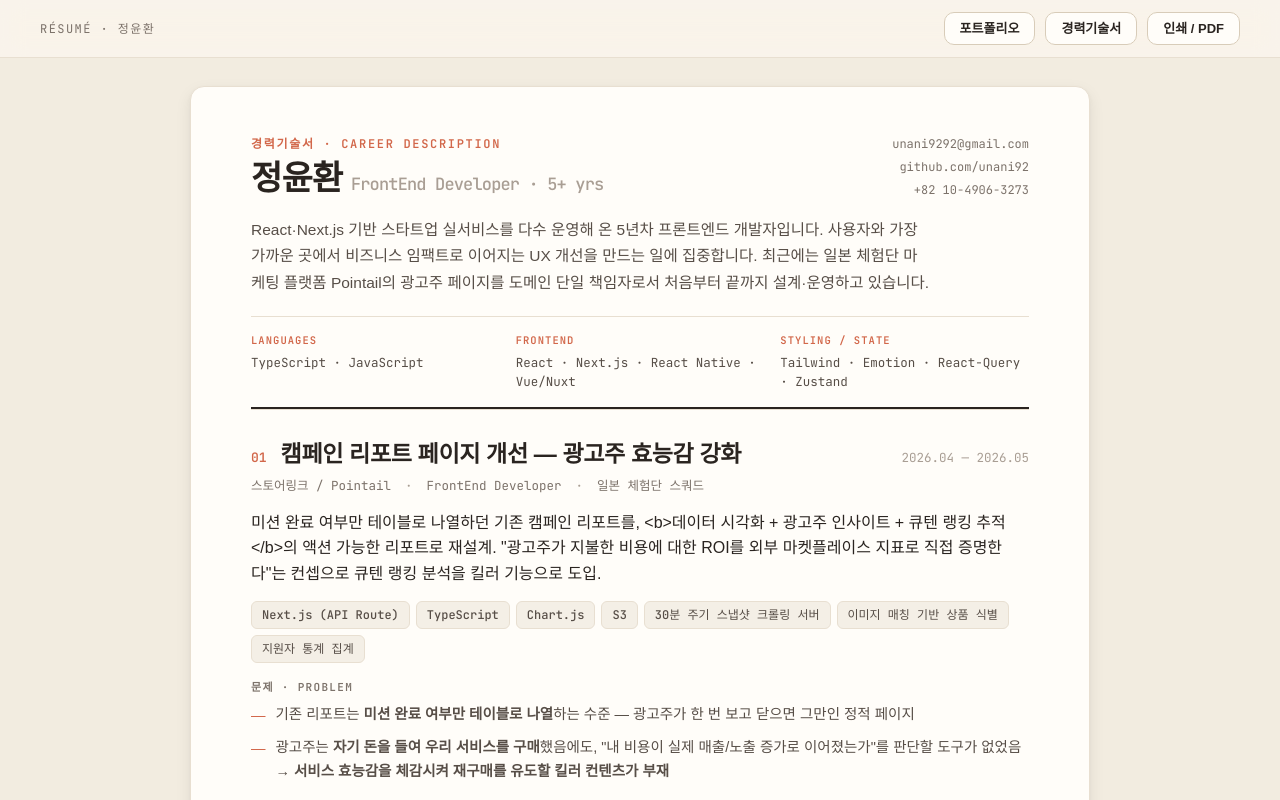
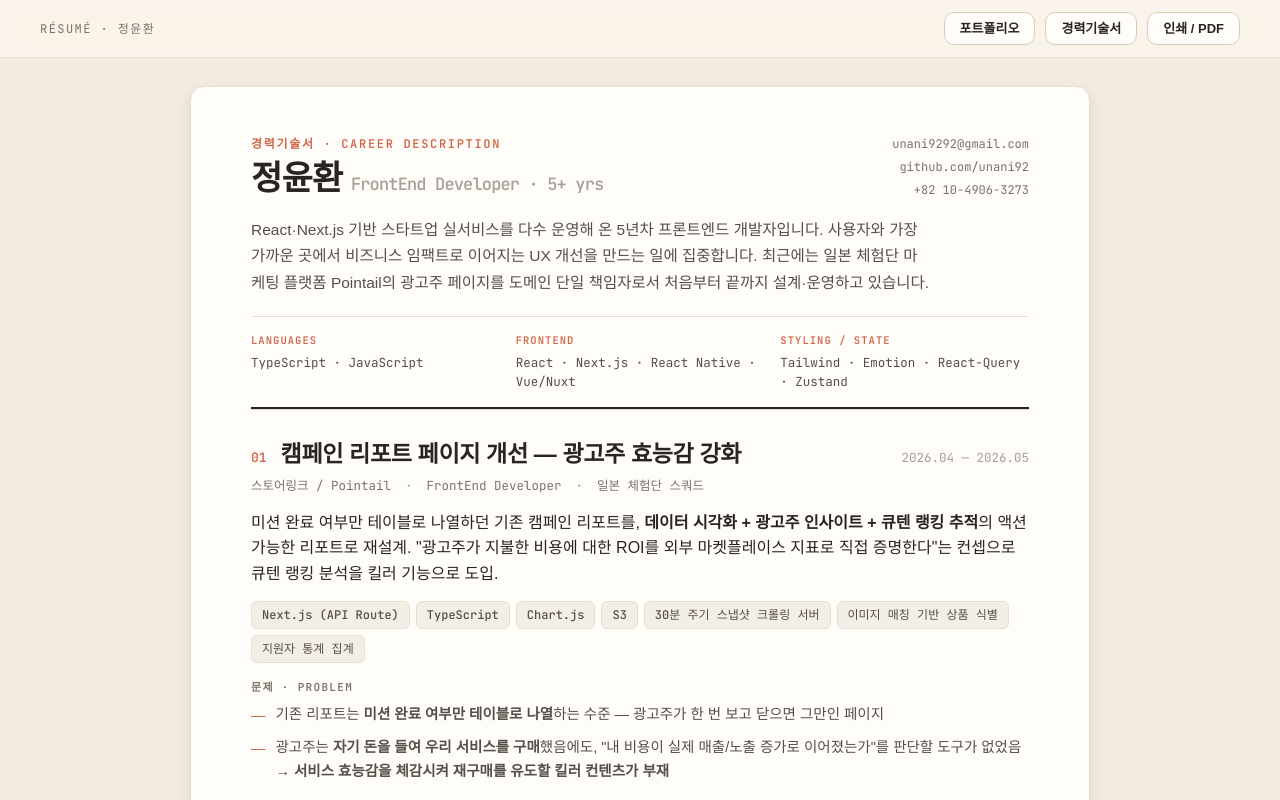
Before and after one commit to unani92/unani-resume, a Next.js app: page /career in a window 1280 px wide. Shown: the top 800 px of the page. Built offline with nearby package versions, Linux system fonts and the light colour scheme; a web font is replaced by a local one.

Commit message:
경력기술서 wip

```diff
--- a/app/career/components/Project.tsx
+++ b/app/career/components/Project.tsx
@@ -1,5 +1,5 @@
 interface Result {
-  metric: string
+  metric?: string
   label: string
 }
 
@@ -7,7 +7,7 @@ interface Phase {
   label: string
   problem?: string[]
   approach: string[]
-  results: Result[]
+  results?: Result[]
 }
 
 interface ProjectData {
@@ -21,7 +21,7 @@ interface ProjectData {
   problem?: string[]
   approach?: string[]
   phases?: Phase[]
-  results: Result[]
+  results?: Result[]
 }
 
 function SectionLabel({
@@ -51,6 +51,7 @@ function BulletList({ items }: { items: string[] }) {
           className="flex gap-2.5 text-[14.5px] leading-[1.65] text-[var(--ink-2)] font-normal"
         >
           <span className="text-[var(--accent)] mt-px flex-shrink-0">—</span>
+          {/** biome-ignore lint/security/noDangerouslySetInnerHtml: <explanation> */}
           <span dangerouslySetInnerHTML={{ __html: t }} />
         </li>
       ))}
@@ -78,7 +79,8 @@ function Block({
 function ResultGrid({ results }: { results: Result[] }) {
   return (
     <div className="flex flex-wrap gap-x-7 gap-y-2.5">
-      {results.map((r, i) => (
+      {results.map((r, i) =>
+        r.metric ? (
           <div key={i} className="min-w-[120px]">
             <div className="font-sans font-extrabold text-[22px] leading-none tracking-[-0.02em] text-[var(--accent-ink)]">
               {r.metric}
@@ -87,7 +89,14 @@ function ResultGrid({ results }: { results: Result[] }) {
               {r.label}
             </div>
           </div>
-      ))}
+        ) : (
+          <div key={i} className="min-w-[120px] flex items-center">
+            <div className="font-sans font-semibold text-[14px] leading-[1.4] text-[var(--ink-2)]">
+              {r.label}
+            </div>
+          </div>
+        ),
+      )}
     </div>
   )
 }
@@ -96,9 +105,10 @@ function ResultsCard({
   results,
   title = '성과 · Result',
 }: {
-  results: Result[]
+  results?: Result[]
   title?: string
 }) {
+  if (!results || results.length === 0) return null
   return (
     <div className="mt-[18px] px-[18px] py-4 bg-[var(--accent-soft)] rounded-[var(--r-sm)] border border-[var(--accent-line)]">
       <div className="font-mono text-[11px] font-semibold uppercase tracking-[0.12em] text-[var(--accent-ink)] mb-2">
@@ -164,9 +174,11 @@ export default function Project({
         ) : null}
       </div>
 
-      <p className="mt-3.5 mb-1 font-sans font-medium text-[16px] leading-[1.6] text-[var(--ink)]">
-        {p.summary}
-      </p>
+      <p
+        className="mt-3.5 mb-1 font-sans font-medium text-[16px] leading-[1.6] text-[var(--ink)]"
+        // biome-ignore lint/security/noDangerouslySetInnerHtml: <explanation>
+        dangerouslySetInnerHTML={{ __html: p.summary }}
+      />
 
       <div className="flex flex-wrap gap-1.5 my-3.5">
         {p.stack.map((s) => (
--- a/app/career/page.tsx
+++ b/app/career/page.tsx
@@ -27,7 +27,7 @@ const PROJECTS: ProjectData[] = [
       '지원자 통계 집계',
     ],
     problem: [
-      '기존 리포트는 <b>미션 완료 여부만 테이블로 나열</b>하는 수준 — 광고주가 한 번 보고 닫으면 그만인 정적 페이지',
+      '기존 리포트는 <b>미션 완료 여부만 테이블로 나열</b>하는 수준 — 광고주가 한 번 보고 닫으면 그만인 페이지',
       '광고주는 <b>자기 돈을 들여 우리 서비스를 구매</b>했음에도, "내 비용이 실제 매출/노출 증가로 이어졌는가"를 판단할 도구가 없었음 → <b>서비스 효능감을 체감시켜 재구매를 유도할 킬러 컨텐츠가 부재</b>',
     ],
     approach: [
@@ -107,11 +107,6 @@ const PROJECTS: ProjectData[] = [
           '단일 레포지토리 / 2개 도메인 배포 구조 설계 → 한 번 빌드로 한·일 동시 배포',
           '캠페인·미션 유형 확장에 유연한 도메인 모델로 코드베이스 재설계',
         ],
-        results: [
-          { metric: '50% / 25%', label: 'FE 분담률 (평균 대비 2배)' },
-          { metric: '2개 동시', label: '한·일 앱 출시' },
-          { metric: '0건', label: '다음 분기 일정 이월' },
-        ],
       },
       {
         label: 'Q2 · 일본 광고주 셀프서비스 채널 신설',
@@ -125,11 +120,6 @@ const PROJECTS: ProjectData[] = [
           'Figma → AI 에이전트 연동으로 디자인 → 코드 변환 공정 자동화',
           '한·일 다국어 지원을 전제로 한 i18n 구조 선제 도입',
         ],
-        results: [
-          { metric: '1–2개월 → 16일', label: '정체 프로젝트 출시' },
-          { metric: '70%', label: '단독 참여율' },
-          { metric: '100%', label: '목표 달성률' },
-        ],
       },
       {
         label: 'Q3 · 한·일 코드베이스·배포 파이프라인 완전 분리 (자발 기획)',
@@ -142,11 +132,6 @@ const PROJECTS: ProjectData[] = [
           '웹뷰 배포 로직 분리, 한·일 독립 배포 가능한 파이프라인으로 재구성',
           '요청 이전에 자발적으로 기획·실행',
         ],
-        results: [
-          { metric: '0 → 2개', label: '한·일 독립 배포 파이프라인' },
-          { metric: '100%', label: '참여율 · 기여도' },
-          { metric: '사전 제거', label: '의존성 병목 리스크' },
-        ],
       },
       {
         label: 'Q4 · 구 스링의 일본 마케팅 기능 → 포인테일 이관',
@@ -158,11 +143,6 @@ const PROJECTS: ProjectData[] = [
         approach: [
           '광고주 유형별 분기 로직 신규 설계',
           '인플루언서·체험단(쇼핑·리워드) 전 유형 교차 지원',
-        ],
-        results: [
-          { metric: '10/10 → 12/3', label: '이관 출시, 일정 준수' },
-          { metric: '100%', label: 'FE 단독 참여율' },
-          { metric: '0건', label: '광고주 신청 채널 단절' },
         ],
       },
       {
@@ -177,7 +157,6 @@ const PROJECTS: ProjectData[] = [
           '기존 캠페인 상세 조회 API를 복사 기능에 재활용 → 신규 API 0건',
         ],
         results: [
-          { metric: '0 / 0 / 0', label: 'BE 공수 · 디자이너 공수 · 신규 API' },
           { metric: '2건', label: '임시저장 + 복사 기능 출시' },
           { metric: 'FE 80% · 기획 50%', label: '실질 1인 주도' },
         ],
@@ -185,9 +164,9 @@ const PROJECTS: ProjectData[] = [
     ],
     results: [
       { metric: '1년', label: '독립화 풀 사이클 완성' },
-      { metric: '0 → 2개', label: '독립 배포 파이프라인' },
-      { metric: '16일', label: '정체 프로젝트 출시' },
-      { metric: '0건', label: '광고주 채널 단절' },
+      { label: '독립 배포 파이프라인' },
+      { label: '정체 프로젝트 출시 (16일)' },
+      { label: '광고주 채널 단절 (0건)' },
     ],
   },
 ]
--- a/app/components/Header.tsx
+++ b/app/components/Header.tsx
@@ -28,6 +28,7 @@ export default function Header({ active, onNav }: HeaderProps) {
       <nav className="flex gap-1 items-center">
         {NAV_LINKS.map((l) => (
           <button
+            type={'button'}
             key={l.id}
             onClick={() => onNav(l.id)}
             className={`cursor-pointer text-[14px] font-semibold leading-none px-[14px] py-2 rounded-[var(--r-sm)] border-none [transition:all_var(--dur)_var(--ease)] ${
--- a/biome.json
+++ b/biome.json
@@ -31,11 +31,13 @@
         "noUselessTypeConstraint": "off"
       },
       "suspicious": {
-        "noExplicitAny": "warn"
+        "noExplicitAny": "warn",
+        "noArrayIndexKey": "warn"
       },
       "a11y": {
         "useKeyWithClickEvents": "off",
-        "noSvgWithoutTitle": "off"
+        "noSvgWithoutTitle": "off",
+        "noStaticElementInteractions": "off"
       }
     }
   },
```
Lines whose indentation alone changed are shown as unchanged.
